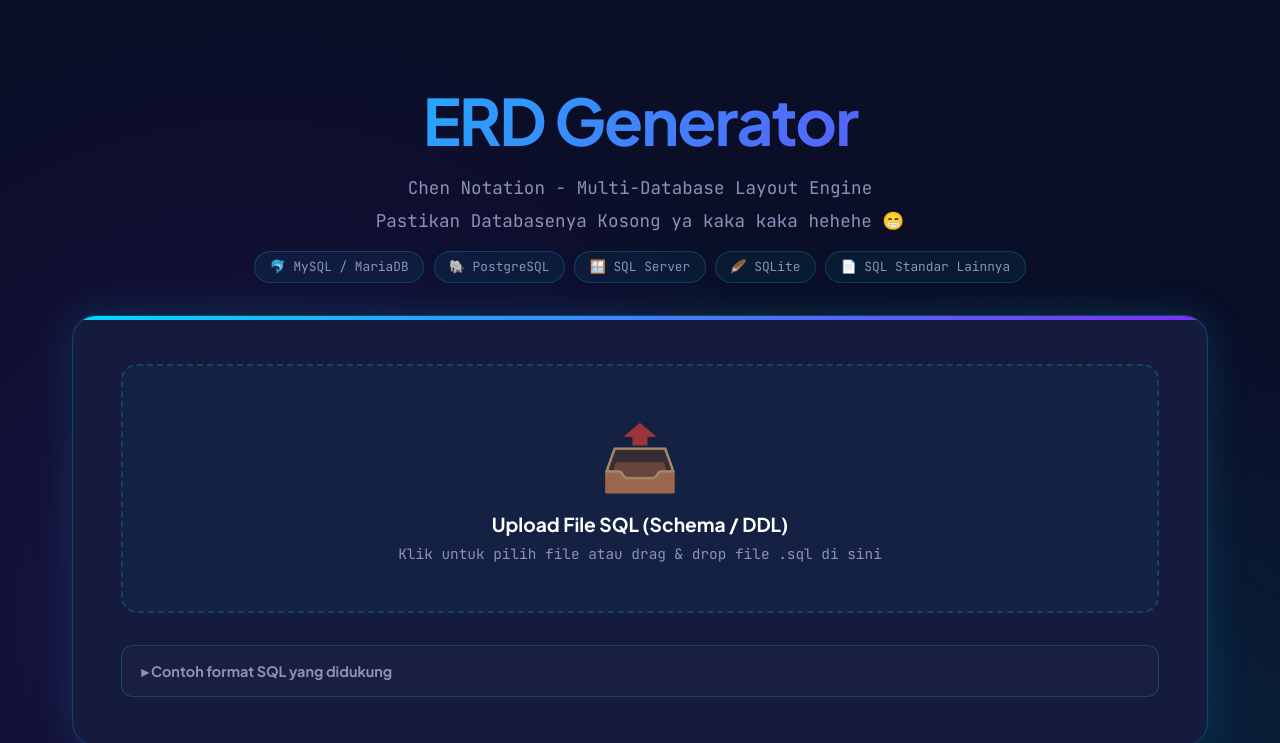
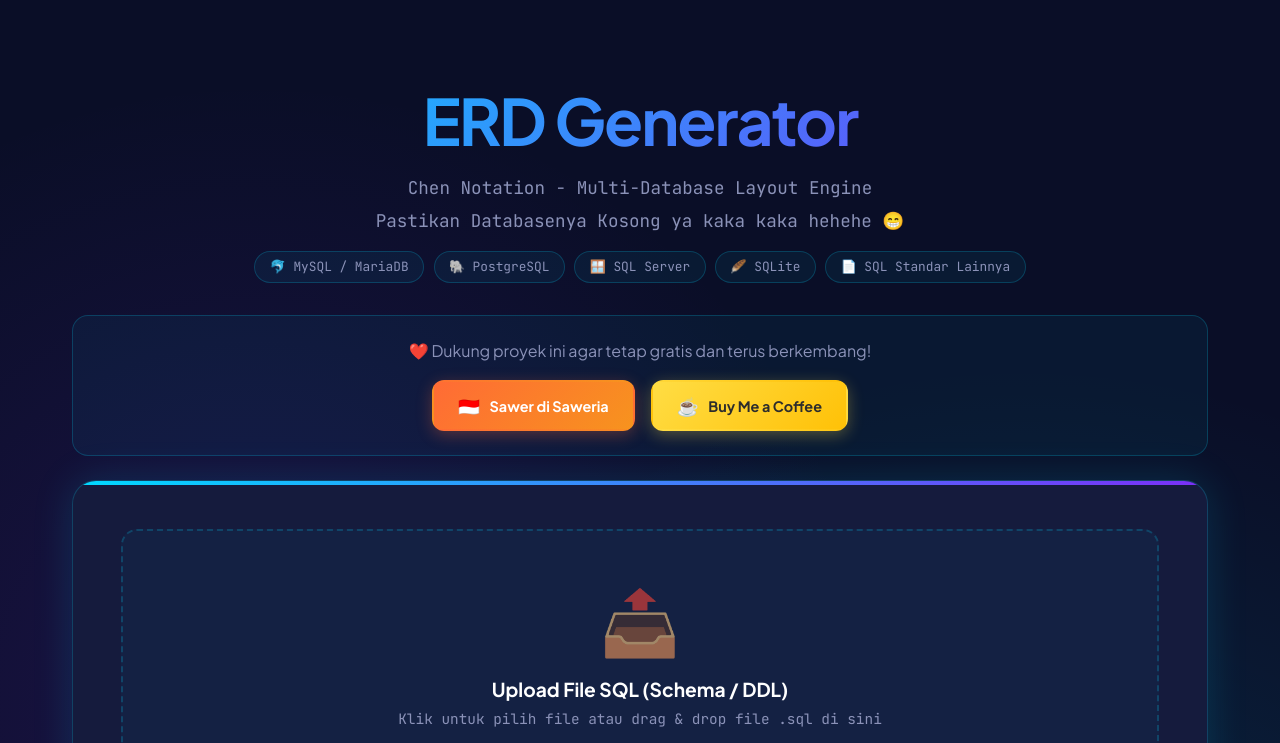
Before and after one commit to andypratama3/Website_Generate_erd_chen, a website: page index.html in a window 1280 px wide. Shown: the top 743 px of the page. Drawn offline with Linux system fonts and the light colour scheme.

Commit message:
updated styling

```diff
--- a/index.html
+++ b/index.html
@@ -410,6 +410,88 @@
             .main-card { padding: 2rem; }
             .upload-area { padding: 2rem; }
         }
+
+        /* Support Section Styles */
+        .support-section {
+            margin-top: 2rem;
+            padding: 1.5rem;
+            background: rgba(0, 217, 255, 0.05);
+            border-radius: 16px;
+            border: 1px solid var(--border-color);
+            animation: fadeInUp 0.8s ease 0.5s backwards;
+        }
+
+        .support-text {
+            color: var(--text-secondary);
+            font-size: 1rem;
+            margin-bottom: 1.2rem;
+            text-align: center;
+        }
+
+        .support-buttons {
+            display: flex;
+            justify-content: center;
+            gap: 1rem;
+            flex-wrap: wrap;
+        }
+
+        .support-btn {
+            display: flex;
+            align-items: center;
+            gap: 0.6rem;
+            padding: 0.8rem 1.5rem;
+            border-radius: 12px;
+            text-decoration: none;
+            font-family: 'Plus Jakarta Sans', sans-serif;
+            font-weight: 600;
+            font-size: 0.95rem;
+            transition: all 0.3s ease;
+            border: 2px solid transparent;
+        }
+
+        .saweria-btn {
+            background: linear-gradient(135deg, #ff6b35, #f7931e);
+            color: white;
+            box-shadow: 0 4px 16px rgba(255, 107, 53, 0.3);
+        }
+
+        .saweria-btn:hover {
+            transform: translateY(-2px);
+            box-shadow: 0 6px 24px rgba(255, 107, 53, 0.4);
+            border-color: rgba(255, 107, 53, 0.5);
+        }
+
+        .coffee-btn {
+            background: linear-gradient(135deg, #ffdd44, #ffc107);
+            color: #2c2c2c;
+            box-shadow: 0 4px 16px rgba(255, 221, 68, 0.3);
+        }
+
+        .coffee-btn:hover {
+            transform: translateY(-2px);
+            box-shadow: 0 6px 24px rgba(255, 221, 68, 0.4);
+            border-color: rgba(255, 221, 68, 0.5);
+        }
+
+        .btn-icon {
+            font-size: 1.1rem;
+        }
+
+        .btn-text {
+            font-size: 0.9rem;
+        }
+
+        @media (max-width: 640px) {
+            .support-buttons {
+                flex-direction: column;
+                align-items: center;
+            }
+
+            .support-btn {
+                width: 200px;
+                justify-content: center;
+            }
+        }
     </style>
 </head>
 <body>
@@ -425,6 +507,21 @@
                 <span class="db-badge">🪶 SQLite</span>
                 <span class="db-badge">📄 SQL Standar Lainnya</span>
             </div>
+
+            <!-- Support Section -->
+            <div class="support-section">
+                <p class="support-text">❤️ Dukung proyek ini agar tetap gratis dan terus berkembang!</p>
+                <div class="support-buttons">
+                    <a href="https://saweria.co/andypratama3" target="_blank" rel="noopener noreferrer" class="support-btn saweria-btn">
+                        <span class="btn-icon">🇮🇩</span>
+                        <span class="btn-text">Sawer di Saweria</span>
+                    </a>
+                    <a href="https://buymeacoffee.com/andypratama3" target="_blank" rel="noopener noreferrer" class="support-btn coffee-btn">
+                        <span class="btn-icon">☕</span>
+                        <span class="btn-text">Buy Me a Coffee</span>
+                    </a>
+                </div>
+            </div>
         </header>
 
         <div class="main-card">
@@ -548,9 +645,14 @@ CREATE TABLE orders (
                     Andy Pratama
                 </a>
             </h3>
-            <a href="https://buymeacoffee.com/andypratama3" target="_blank" rel="noopener noreferrer">
-                <img src="https://img.shields.io/badge/Buy%20Me%20A%20Coffee-Support-yellow?style=for-the-badge&logo=buy-me-a-coffee" alt="Buy Me a Coffee">
-            </a>
+            <div style="display: flex; justify-content: center; align-items: center; gap: 15px; flex-wrap: wrap; margin-top: 20px;">
+                <a href="https://buymeacoffee.com/andypratama3" target="_blank" rel="noopener noreferrer">
+                    <img src="https://img.shields.io/badge/Buy%20Me%20A%20Coffee-Support-yellow?style=for-the-badge&logo=buy-me-a-coffee" alt="Buy Me a Coffee">
+                </a>
+                <a href="https://saweria.co/andypratama3" target="_blank" rel="noopener noreferrer">
+                    <img src="https://img.shields.io/badge/Saweria-Dukung%20Saya-orange?style=for-the-badge&logo=heart&logoColor=white" alt="Saweria">
+                </a>
+            </div>
         </footer>
     </div>
 
```
